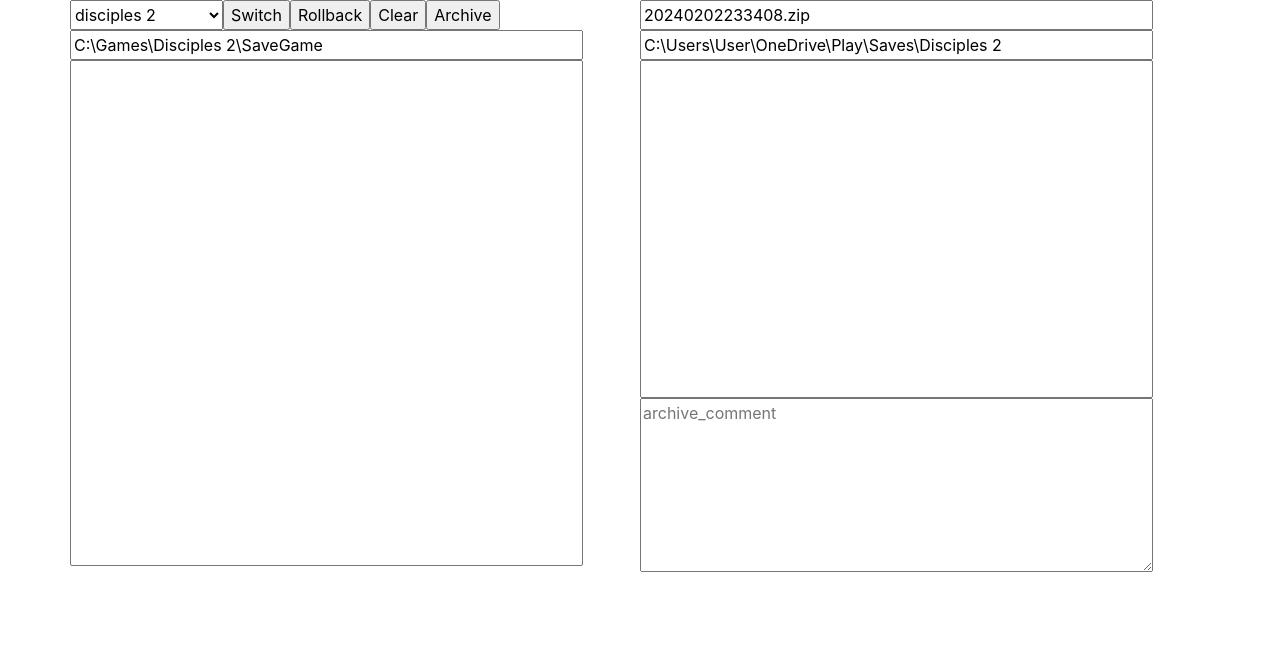
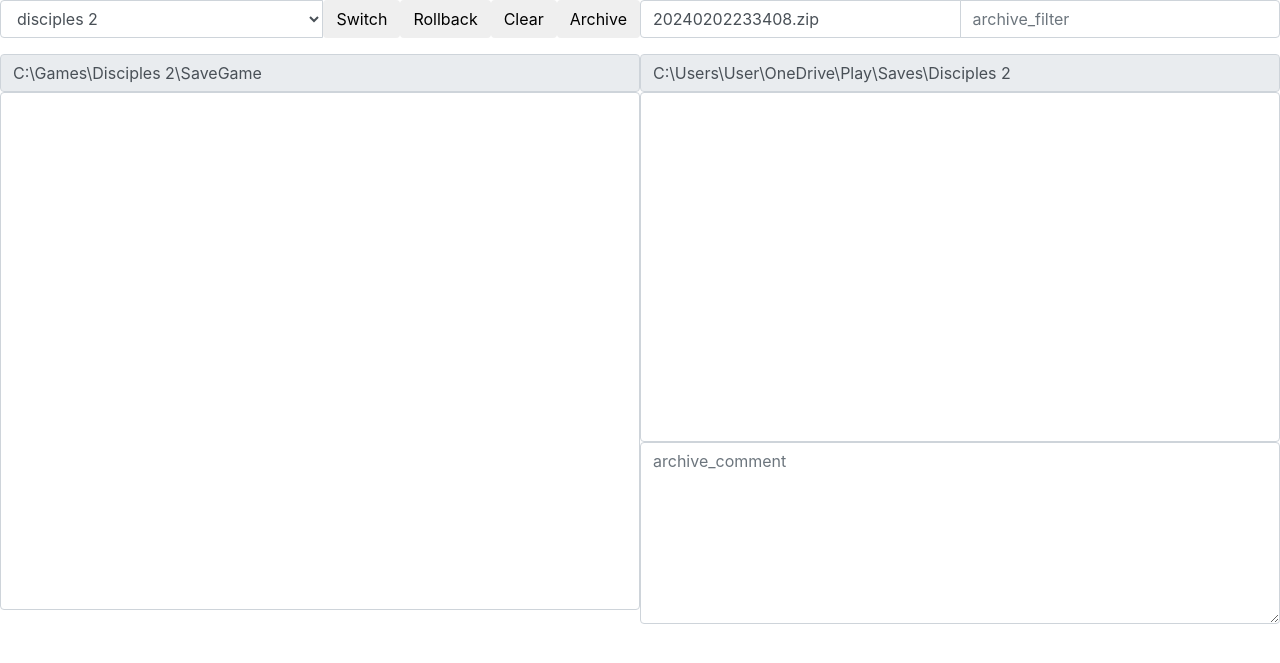
Before and after one commit to mr-js/msm, a Flask app: page / in a window 1280 px wide. Shown: the top 663 px of the page. Run offline with Flask 3, Linux system fonts and the light colour scheme; lists and menus that the app fills with data are empty; some libraries are stand-ins or nearby versions.

Commit message:
Adaptive Design, Archive Filter

```diff
--- a/msm/msm.ini
+++ b/msm/msm.ini
@@ -1,7 +1,9 @@
 [WORKSPACES]
 Morrowind = C:\Users\User\Documents\My Games\OpenMW\saves\____________ => C:\Users\User\OneDrive\Play\Saves\Morrowind
 Disciples 2 = C:\Games\Disciples 2\SaveGame => C:\Users\User\OneDrive\Play\Saves\Disciples 2
-Disciples 2 [MOD] = C:\Games\Disciples 2 [MOD]\SaveGame => C:\Users\User\OneDrive\Play\Saves\Disciples 2 [MOD]
+Disciples 2 [MOD NS] = C:\Games\Disciples 2 [MOD]\SaveGame => C:\Users\User\OneDrive\Play\Saves\Disciples 2 [MOD NS]
+Disciples 2 [MOD MM] = C:\Games\Disciples 2 [MOD]\SaveGame => C:\Users\User\OneDrive\Play\Saves\Disciples 2 [MOD MM]
+Disciples 2 [MOD AM] = C:\Games\Disciples 2 [MOD]\SaveGame => C:\Users\User\OneDrive\Play\Saves\Disciples 2 [MOD AM]
 Fallout 3 = C:\Users\User\Documents\My Games\Fallout3\Saves => C:\Users\User\OneDrive\Play\Saves\Fallout 3
 Fallout NV = C:\Users\User\Documents\My Games\FalloutNV\Saves => C:\Users\User\OneDrive\Play\Saves\Fallout NV
 Fallout 4 = C:\Users\User\Documents\My Games\Fallout4\Saves => C:\Users\User\OneDrive\Play\Saves\Fallout 4
--- a/msm/msm.py
+++ b/msm/msm.py
@@ -31,11 +31,13 @@
             func(path)
 
 
-        def update(self):
+        def update(self, name_filter=''):
             if os.path.isdir(self.source_path):
                 self.source_files = os.listdir(self.source_path)
             if os.path.isdir(self.destination_path):
                 self.destination_files = list(map(lambda x: os.path.basename(x), sorted(filter(os.path.isfile, map(lambda x: os.path.join(self.destination_path, x), os.listdir(self.destination_path))), key=os.path.getmtime, reverse=True)))
+                if name_filter:
+                    self.destination_files = list(filter(lambda x: name_filter.lower() in x.lower(), self.destination_files))
             self.archive_name = f'{datetime.now().strftime("%Y%m%d%H%M%S")}.zip'
 
 
@@ -150,6 +152,7 @@
                 message = f'Cleared backups {result}' if len(result) > 0 else f'Cleared ERROR'
             case _:
                 ...
+    request.form.archive_filter = ''
     return render_template('main.html', workspaces=workspaces, workspace=workspaces.active_workspace, message=message)
 
 
@@ -162,6 +165,14 @@
     return jsonify(result=result)
 
 
+@app.route('/archive_filter_callback')
+def archive_filter_callback():
+    global workspaces
+    archive_filter = request.args.get('archive_filter', '', type=str)
+    workspaces.active_workspace.update(archive_filter)
+    return jsonify(result=workspaces.active_workspace.destination_files)
+
+
 if __name__ == '__main__':
     if app.debug:
         if not os.environ.get("WERKZEUG_RUN_MAIN"):
--- a/msm/templates/main.html
+++ b/msm/templates/main.html
@@ -1,65 +1,106 @@
 <html>
+
 <head>
   <title>MSM</title>
   <meta name="viewport" content="width=device-width, initial-scale=1.0">
   <link href="{{ url_for('static', filename='bootstrap.min.css') }}" rel="stylesheet" media="screen">
   <link rel="shortcut icon" href="{{ url_for('static', filename='favicon.ico') }}">
 </head>
+
 <body>
-    <div class="container">
+  <div class="container-fluid">
     <form action="" method="post">
       <div class="row">
         <div class="col">
           <div class="row">
-              <select name="workspace"><option selected value="{{workspace.name}}">{{workspace.name}}</option>{% for o in workspaces.workspaces %}<option value="{{o.name}}">{{o.name}}</option>{% endfor %}</select>
-              <input type="submit" name="action" value="Switch">
-              <input type="submit" name="action" value="Rollback">
-              <input type="submit" name="action" value="Clear">
-              <input type="submit" name="action" value="Archive">
+            <div class="input-group mb-3">
+              <select class="form-control" name="workspace">
+                <option selected value="{{workspace.name}}">{{workspace.name}}</option>{% for o in workspaces.workspaces
+                %}<option value="{{o.name}}">{{o.name}}</option>{% endfor %}
+              </select>
+              <input class="btn" type="submit" name="action" value="Switch">
+              <input class="btn" type="submit" name="action" value="Rollback">
+              <input class="btn" type="submit" name="action" value="Clear">
+              <input class="btn" type="submit" name="action" value="Archive">
+            </div>
           </div>
           <div class="row">
-              <input type="text" placeholder="source_path" name="source_path" value="{{workspace.source_path}}" style="width:100%;max-width:90%;" >
+            <input class="form-control" type="text" placeholder="source_path" name="source_path"
+              value="{{workspace.source_path}}" disabled readonly>
           </div>
           <div class="row">
-              <select name="source_files" placeholder="source_files" size="24" style="width:100%;max-width:90%;" multiple="multiple">{% for o in workspace.source_files %}<option value="{{o}}">{{o}}</option>{% endfor %}</select>
+            <select class="form-control" name="source_files" placeholder="source_files" size="24" multiple="multiple">{%
+              for o in workspace.source_files %}<option value="{{o}}">{{o}}</option>{% endfor
+              %}</select>
           </div>
         </div>
         <div class="col">
           <div class="row">
-              <input type="text" placeholder="archive_name" name="archive_name" style="width:100%;max-width:90%;" value="{{request.form.archive_name}}">
+            <div class="input-group mb-3">
+              <input class="form-control" type="text" placeholder="archive_name" name="archive_name"
+                value="{{request.form.archive_name}}">
+              <input class="form-control" type="text" placeholder="archive_filter" name="archive_filter"
+                value="{{request.form.archive_filter}}">
+            </div>
           </div>
           <div class="row">
-              <input type="text" placeholder="archive_path" name="archive_path" value="{{workspace.destination_path}}" style="width:100%;max-width:90%;" >
+            <input type="text" class="form-control" placeholder="archive_path" name="archive_path"
+              value="{{workspace.destination_path}}" disabled readonly>
           </div>
           <div class="row">
-              <select name="destination_files" placeholder="destination_files" size="16" style="width:100%;max-width:90%;">{% for o in workspace.destination_files %}<option value="{{o}}">{{o}}</option>{% endfor %}</select>
+            <select class="form-control" name="destination_files" placeholder="destination_files" size="16">{% for o in
+              workspace.destination_files %}<option value="{{o}}">{{o}}
+              </option>{% endfor %}</select>
           </div>
           <div class="row">
-              <textarea rows="7" cols="45" placeholder="archive_comment" style="width:100%;max-width:90%;" name="archive_comment">{{request.form.archive_comment}}</textarea>
+            <textarea class="form-control" rows="7" cols="45" placeholder="archive_comment"
+              name="archive_comment">{{request.form.archive_comment}}</textarea>
           </div>
         </div>
       </div>
       {% if message %}
       <div class="row">
-            <p class="message"><strong>Message:</strong> {{ message }}
+        <label class="form-label" name="message">{{message}}</label>
       </div>
       {% endif %}
     </form>
   </div>
-  </body>
   <script src="/static/js/jquery-3.6.1.min.js"></script>
-  <script type=text/javascript>
-          $(function() {
-            $('select[name="destination_files"]').on('change', function(e) {
+  <script>
+    $(function () {
+      $('select[name="destination_files"]').on('change', function (e) {
         $('input[name="archive_name"]').val($('select[name="destination_files"]').val());
         e.preventDefault()
         $.getJSON('/destination_files_callback', {
           archive_name: $('input[name="archive_name"]').val(),
-              		}, function(data) {
+        }, function (data) {
           $('textarea[name="archive_comment"]').val(data.result);
         });
         return false;
       });
     });
   </script>
+  <script>
+    $(function () {
+      $('input[name="archive_filter"]').on('keyup', function (e) {
+        e.preventDefault()
+        var archive_filter = $('input[name="archive_filter"]').val();
+        $.getJSON('/archive_filter_callback', {
+          archive_filter: archive_filter,
+        }, function (data) {
+          if (archive_filter.trim().length > 0) {
+            $('label[name="message"]').html('Filter applied: ' + archive_filter);
+          } else {
+            $('label[name="message"]').html('Filter applied: no filter');
+          }
+          $('select[name="destination_files"]').empty();
+          $.each(data.result, function (index, value) {
+            $('select[name="destination_files"]').append('<option value="' + value + '">' + value + '</option>');
+          });
+        });
+        return false;
+      });
+    });
+  </script>
+</body>
 </html>
```
Also changed, not shown: images/msm.png. Lines whose indentation alone changed are shown as unchanged.
